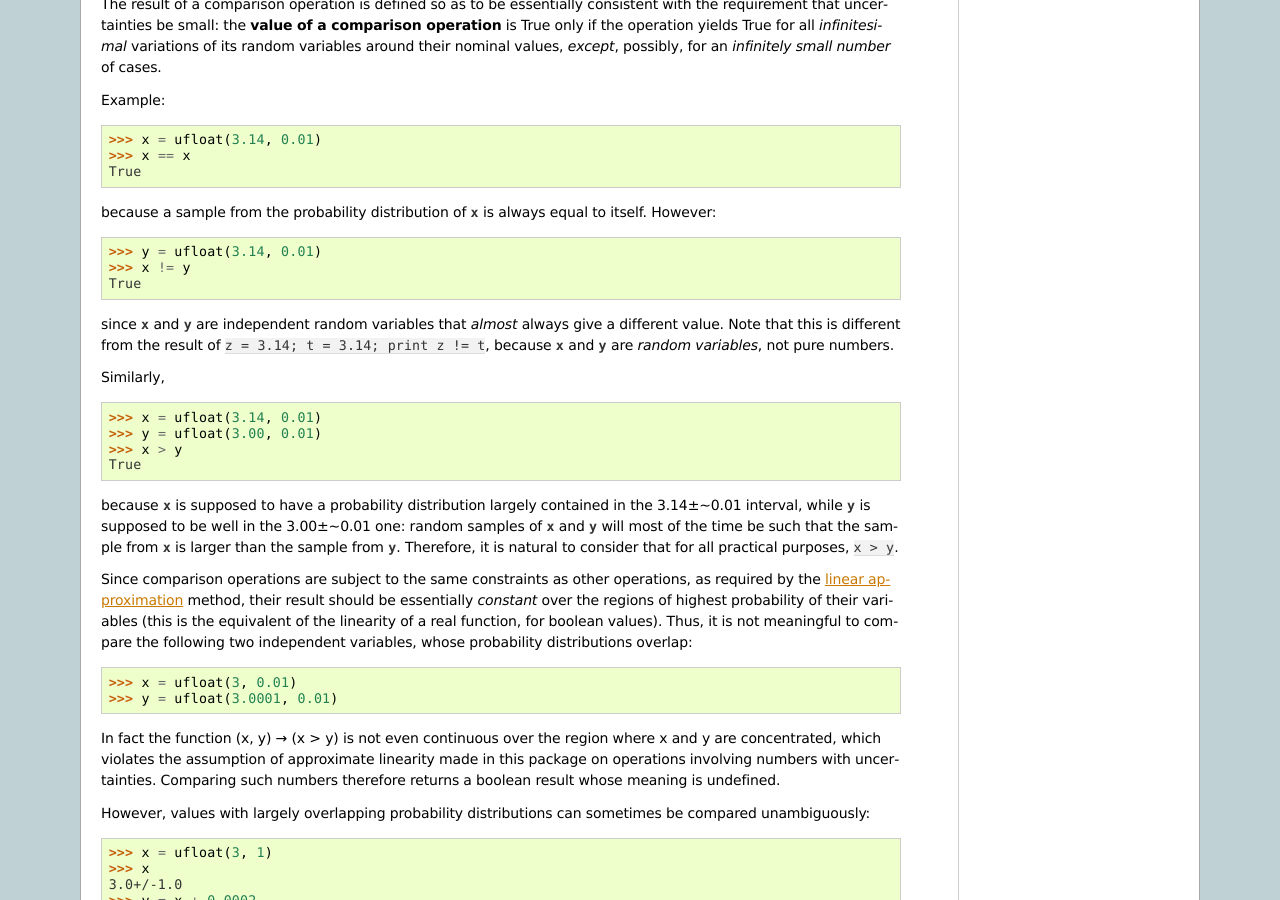
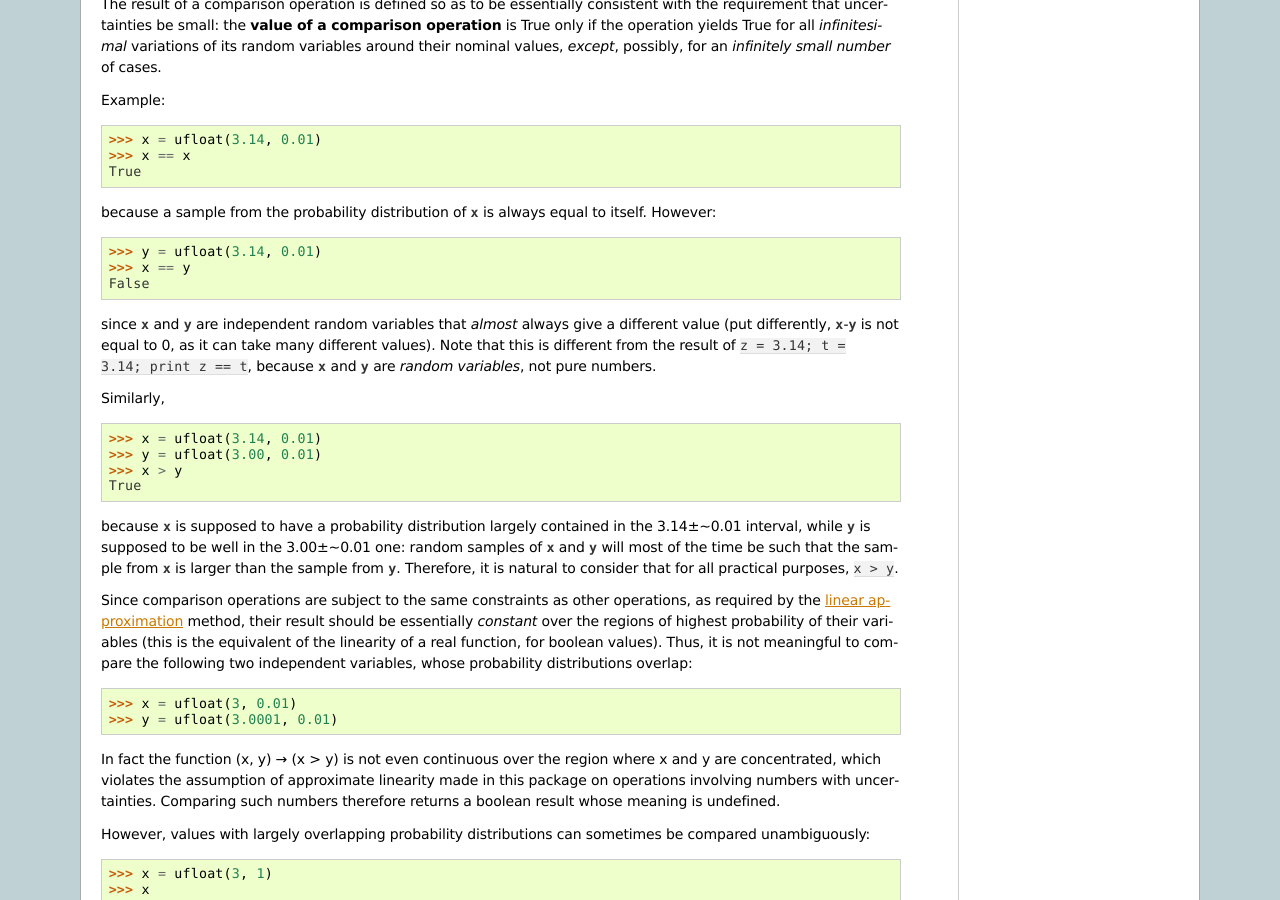
Before and after one commit to lmfit/uncertainties, a Sphinx documentation site: the page built from doc/tech_guide.rst, in a window 1280 px wide and 900 px high, scrolled down 1259 px. Built offline with Sphinx 7.4.7, drawn with Linux system fonts in a browser that asks for light colours; pages that are not in the unit, such as notebooks, are missing from menus.

Commit message:
More direct example + additional explanation

```diff
--- a/doc/tech_guide.rst
+++ b/doc/tech_guide.rst
@@ -96,12 +96,14 @@ because a sample from the probability distribution of :data:`x` is always
 equal to itself.  However:
 
 >>> y = ufloat(3.14, 0.01)
->>> x != y
-True
+>>> x == y
+False
 
 since :data:`x` and :data:`y` are independent random variables that
-*almost* always give a different value. Note that this is different
-from the result of ``z = 3.14; t = 3.14; print z != t``, because
+*almost* always give a different value (put differently,
+:data:`x`-:data:`y` is not equal to 0, as it can take many different
+values). Note that this is different
+from the result of ``z = 3.14; t = 3.14; print z == t``, because
 :data:`x` and :data:`y` are *random variables*, not pure numbers.
 
 Similarly,
```
